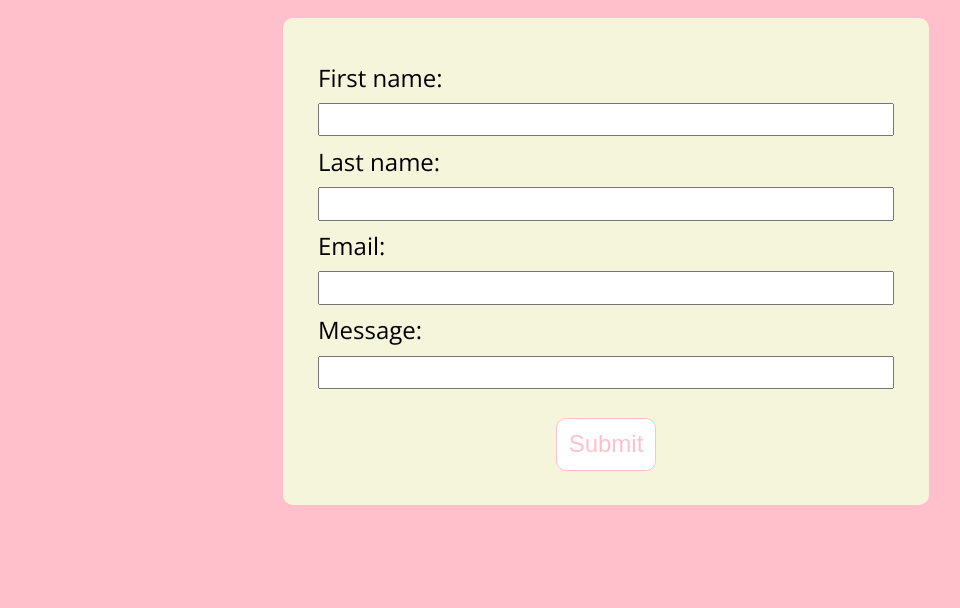
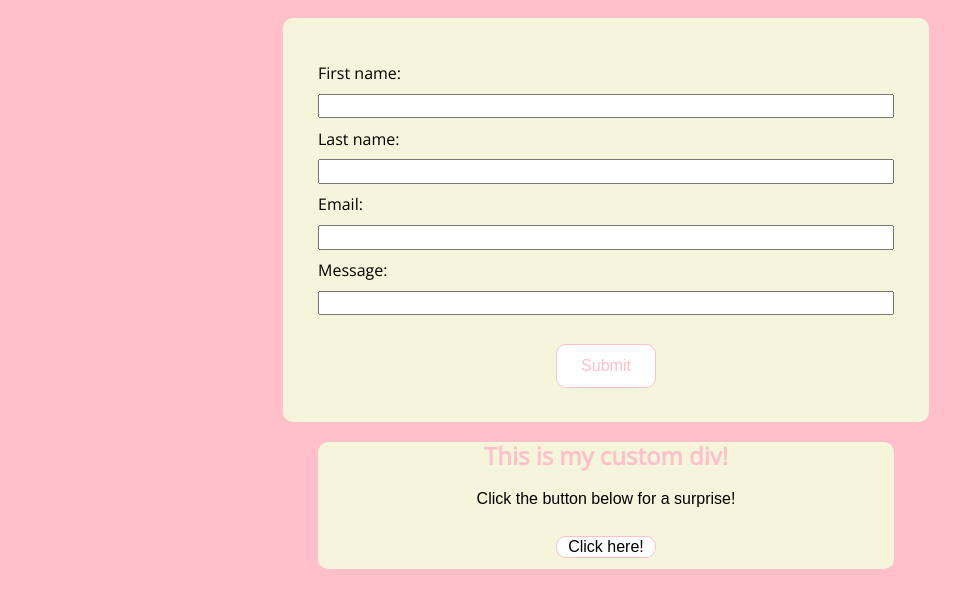
Before and after one commit to tiffanytrujillo7/assignment-5_trujillo-tiffany, a plain HTML site: page index.html in a window 1280 px wide. Shown: the part 126-734 px from the top of the page, without its empty margins (34-994 px from the left). Drawn offline with nearby package versions, Linux system fonts and the light colour scheme.

Commit message:
First custom event listener added

```diff
--- a/css/main.css
+++ b/css/main.css
@@ -21,7 +21,7 @@ form {
   display: flex;
   flex-direction: column;
   font-family: 'Open Sans', sans-serif;
-  font-size: 1.5rem;
+  font-size: 1rem;
 }
 
 label {
@@ -49,3 +49,27 @@ input[type="submit"]:hover {
   color: white;
   background-color: pink;
 }
+
+.custom {
+  background-color: beige;
+  width: 50%;
+  margin: auto;
+  border-radius: 10px;
+  text-align: center;
+}
+
+h2 {
+  font-family: 'Open Sans', sans-serif;
+  color: pink;
+}
+
+button {
+  width: 100px;
+  border: 1px solid pink;
+  border-radius: 10px;
+  margin: auto;
+  background-color: white;
+  margin-top: 2%;
+  margin-bottom: 2%;
+  text-align: center;
+}
--- a/index.html
+++ b/index.html
@@ -31,9 +31,21 @@
 
        <input type="submit" value="Submit">
 
-    </form>
+     </form>
 
-  </div>
+    </div>
+
+    <div class="custom">
+
+      <h2>This is my custom div!</h2>
+
+      <p>Click the button below for a surprise!</p>
+
+        <button id="button">Click here!</button>
+
+        <p id="custom1"></p>
+
+    </div>
 
 
 
--- a/js/main.js
+++ b/js/main.js
@@ -28,3 +28,13 @@ console.log('The email is:' + ' ' + email);
 var message = document.getElementById('message').value;
 console.log('The message is:' + ' ' + message);
 });
+
+// Event Listener 1 - Listens for Click and Shows New Paragraph Content
+
+document.getElementById("button").addEventListener("click", function(){
+    document.getElementById("custom1").innerHTML = "This event listens for a click and a new paragraph appears!";
+});
+
+// Event Listener 2
+
+// Event Listener 3
```
